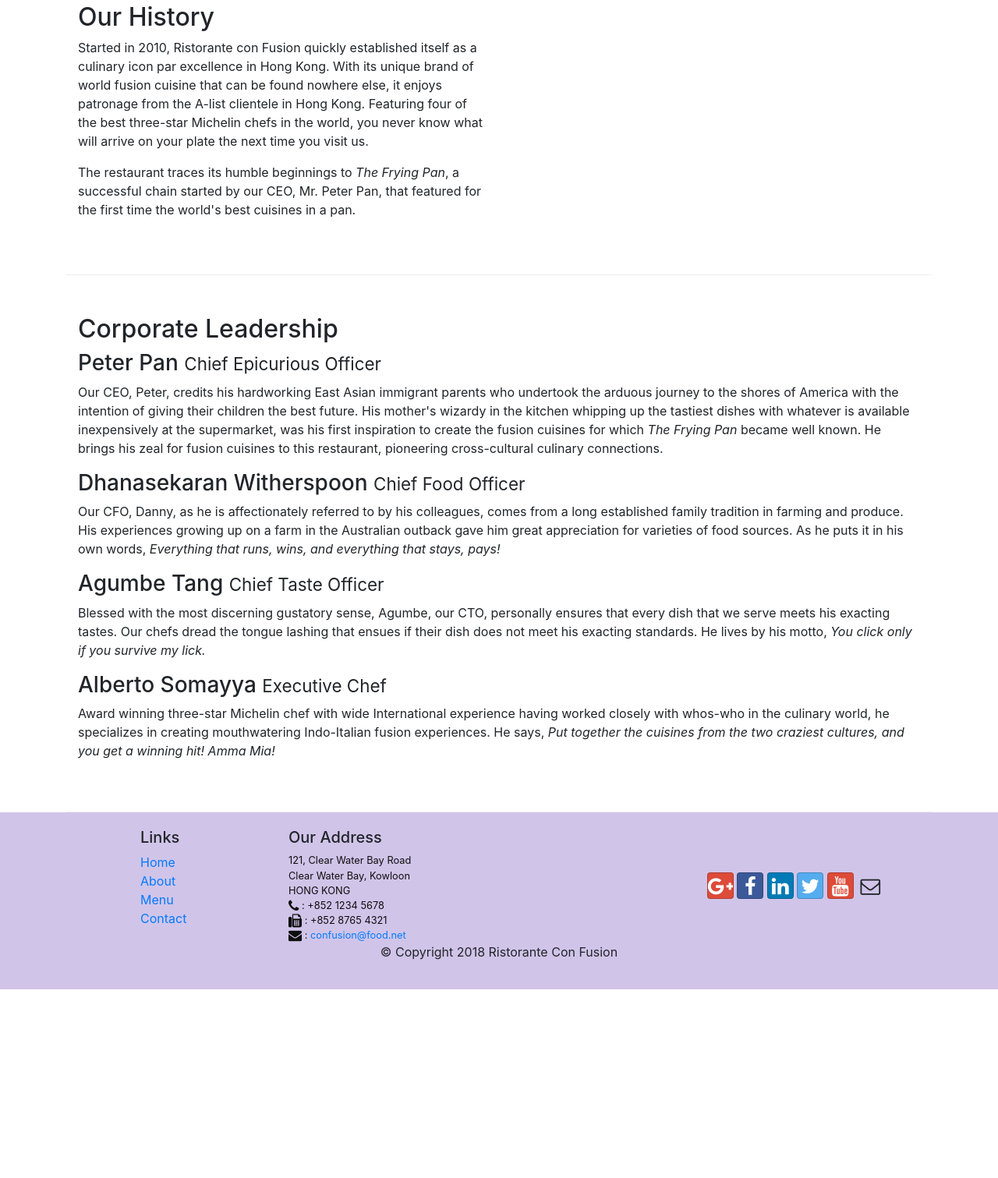
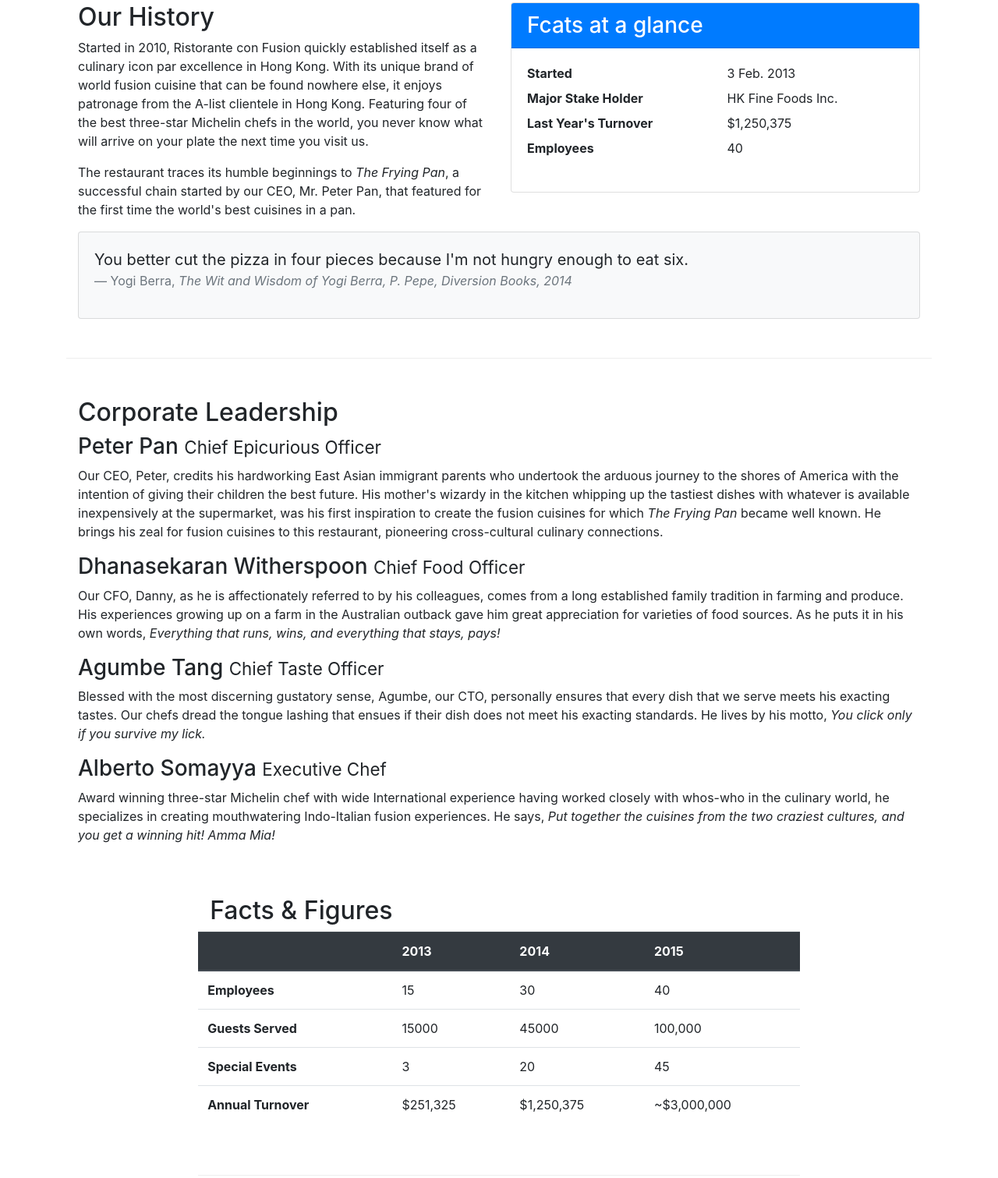
Before and after one commit to abharti91/Bootstrap, a website: page aboutus.html in a window 1280 px wide. Shown: the part 504-2015 px from the top of the page at 78% size. Before the commit the page ends 1773 px from the top, so only its background shows below. Drawn offline with nearby package versions, Linux system fonts and the light colour scheme.

Commit message:
Bootstrap - Tables and Cards

```diff
--- a/aboutus.html
+++ b/aboutus.html
@@ -77,7 +77,36 @@
                          started by our CEO, Mr. Peter Pan, that featured for the first time the world's best cuisines
                          in a pan.</p>
                </div>
-               <div>
+               <!-- Bootstrap cards usage -->
+               <div class="col-12 col-sm-6">
+                    <div class="card">
+                         <h3 class="card-header bg-primary text-white">Fcats at a glance</h3>
+                         <div class="card-body">
+                              <dl class="row">
+                                   <dt class="col-6">Started</dt>
+                                   <dd class="col-6">3 Feb. 2013</dd>
+                                   <dt class="col-6">Major Stake Holder</dt>
+                                   <dd class="col-6">HK Fine Foods Inc.</dd>
+                                   <dt class="col-6">Last Year's Turnover</dt>
+                                   <dd class="col-6">$1,250,375</dd>
+                                   <dt class="col-6">Employees</dt>
+                                   <dd class="col-6">40</dd>
+                              </dl>
+                         </div>
+                    </div>
+               </div>
+
+               <div class="col-12">
+                    <div class="card card-body bg-light">
+                         <blockquote class="blockquote">
+                              <p class="mb-0">You better cut the pizza in four pieces because
+                                   I'm not hungry enough to eat six.</p>
+                              <footer class="blockquote-footer">Yogi Berra,
+                                   <cite title="Source Title">The Wit and Wisdom of Yogi Berra,
+                                        P. Pepe, Diversion Books, 2014</cite>
+                              </footer>
+                         </blockquote>
+                    </div>
                </div>
           </div>
 
@@ -109,6 +138,53 @@
                          experience having worked closely with whos-who in the culinary world, he specializes in
                          creating mouthwatering Indo-Italian fusion experiences. He says, <em>Put together the cuisines
                               from the two craziest cultures, and you get a winning hit! Amma Mia!</em></p>
+               </div>
+               <!-- Use of tables -->
+               <div class="row row-content">
+                    <div class="col-12 col-sm-9 ">
+                         <h2>Facts &amp; Figures</h2>
+                    </div>
+                    <div class="col-12 col-sm-3"></div>
+                    <!-- this helps in responsive design, i.e. a scrollble view in small screens -->
+                    <div class="table-responsive">
+                         <!-- alter rows stripped in different colors -->
+                         <table class="table table-stripped">
+                              <thead class="thead-dark">
+                                   <tr>
+                                        <th>&nbsp;</th>
+                                        <th>2013</th>
+                                        <th>2014</th>
+                                        <th>2015</th>
+                                   </tr>
+                              </thead>
+                              <tbody>
+                                   <tr>
+                                        <th>Employees</th>
+                                        <td>15</td>
+                                        <td>30</td>
+                                        <td>40</td>
+                                   </tr>
+                                   <tr>
+                                        <th>Guests Served</th>
+                                        <td>15000</td>
+                                        <td>45000</td>
+                                        <td>100,000</td>
+                                   </tr>
+                                   <tr>
+                                        <th>Special Events</th>
+                                        <td>3</td>
+                                        <td>20</td>
+                                        <td>45</td>
+                                   </tr>
+                                   <tr>
+                                        <th>Annual Turnover</th>
+                                        <td>$251,325</td>
+                                        <td>$1,250,375</td>
+                                        <td>~$3,000,000</td>
+                                   </tr>
+                              </tbody>
+                         </table>
+                    </div>
                </div>
           </div>
 
```
